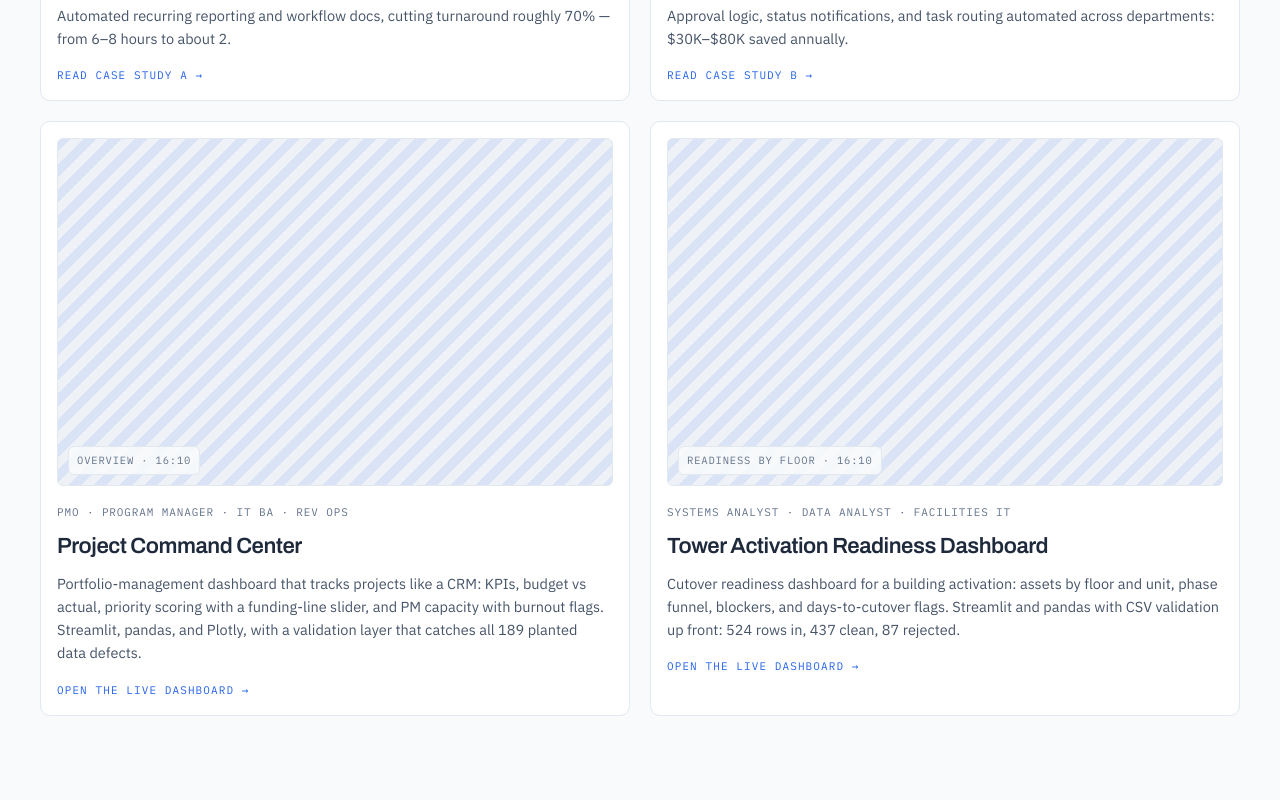
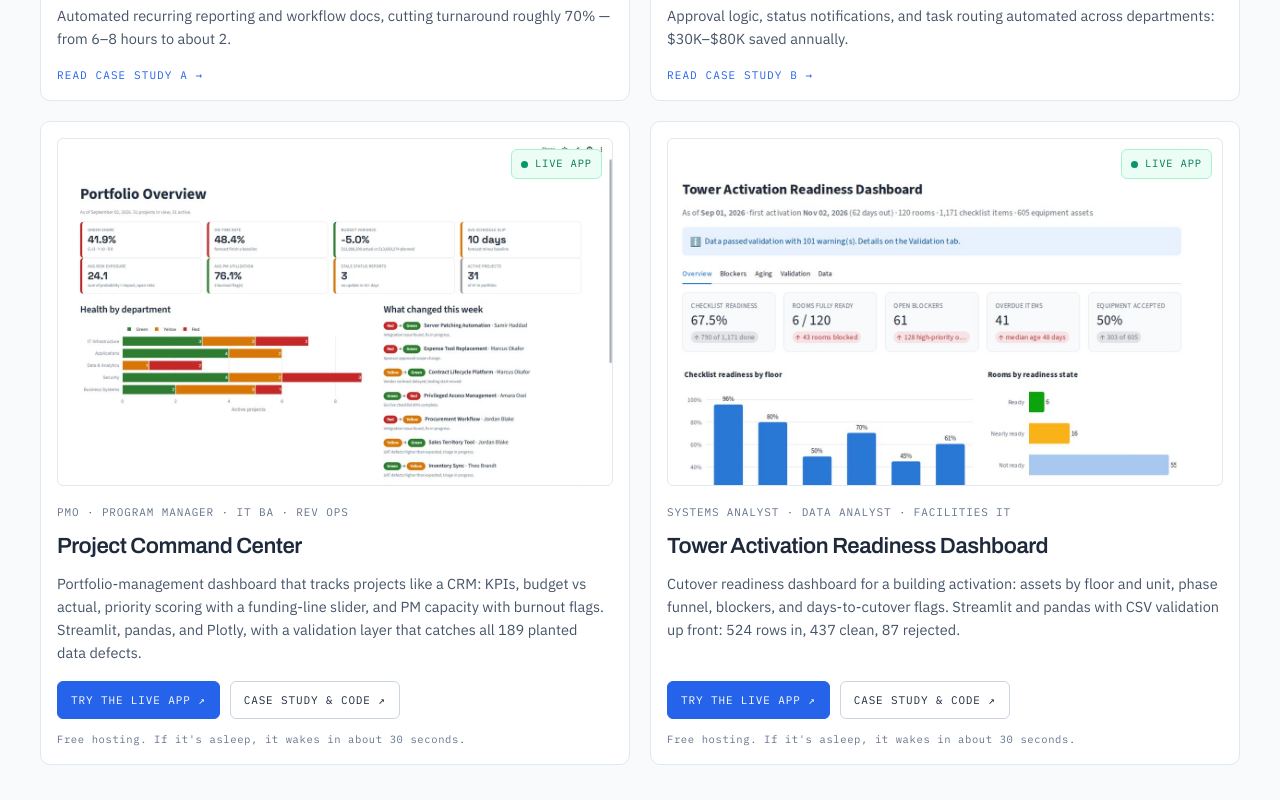
Before and after one commit to magalygreyes/Portfolio, a plain HTML site: page index.html in a window 1280 px wide. Shown: the part 2660-3460 px from the top of the page. Drawn offline with Linux system fonts and the light colour scheme.

Commit message:
Clickable live app cards

```diff
--- a/index.html
+++ b/index.html
@@ -7,21 +7,21 @@
 <meta name="description" content="Business and systems analyst with 10+ years across healthcare, legal, enterprise IT, and small-business consulting. Requirements, process design, dashboards, and workflow automation delivering $30K–$80K in annual savings.">
 <meta name="theme-color" content="#F8FAFC">
 <link rel="icon" href="assets/favicon.svg" type="image/svg+xml">
-<link rel="canonical" href="https://magalygonzalezreyes.netlify.app/">
+<link rel="canonical" href="https://magalygreyes-portfolio.netlify.app/">
 
 <!-- Open Graph / Twitter -->
 <meta property="og:type" content="website">
 <meta property="og:title" content="Magaly Gonzalez Reyes — Business Analyst">
 <meta property="og:description" content="Requirements, process design, dashboards, and workflow automation across healthcare, legal, enterprise IT, and small business. $30K–$80K in annual savings delivered.">
-<meta property="og:url" content="https://magalygonzalezreyes.netlify.app/">
-<meta property="og:image" content="https://magalygonzalezreyes.netlify.app/assets/og-image.png">
+<meta property="og:url" content="https://magalygreyes-portfolio.netlify.app/">
+<meta property="og:image" content="https://magalygreyes-portfolio.netlify.app/assets/og-image.png">
 <meta property="og:image:width" content="1200">
 <meta property="og:image:height" content="630">
 <meta property="og:image:alt" content="Magaly Gonzalez Reyes, Business Analyst. I connect business needs to the systems, data, and automation that deliver them.">
 <meta name="twitter:card" content="summary_large_image">
 <meta name="twitter:title" content="Magaly Gonzalez Reyes — Business Analyst">
 <meta name="twitter:description" content="Requirements, process mapping, dashboards, and workflow automation. $30K–$80K in annual savings delivered.">
-<meta name="twitter:image" content="https://magalygonzalezreyes.netlify.app/assets/og-image.png">
+<meta name="twitter:image" content="https://magalygreyes-portfolio.netlify.app/assets/og-image.png">
 
 <!-- Fonts -->
 <link rel="preconnect" href="https://fonts.googleapis.com">
@@ -36,7 +36,7 @@
   "jobTitle": "Business Analyst",
   "description": "Business and systems analyst with 10+ years across healthcare, legal, enterprise IT, and small-business consulting. Requirements, process design, dashboards, and workflow automation.",
   "email": "mailto:magaly.g.reyes@gmail.com",
-  "url": "https://magalygonzalezreyes.netlify.app/",
+  "url": "https://magalygreyes-portfolio.netlify.app/",
   "address": { "@type": "PostalAddress", "addressLocality": "Rodeo", "addressRegion": "CA", "addressCountry": "US" },
   "knowsLanguage": ["en", "es"],
   "knowsAbout": ["Business analysis", "Requirements elicitation", "Process mapping", "Power Platform", "SharePoint", "Workflow automation", "Dashboards", "SQL"],
@@ -177,6 +177,21 @@
 .card h3{font-size:22px;font-weight:600;letter-spacing:-.02em;line-height:1.2}
 .card p{font-size:14.5px;line-height:1.6;color:var(--body)}
 .card .more{font-family:var(--mono);font-size:11px;letter-spacing:.1em;text-transform:uppercase;color:var(--accent);margin-top:4px}
+/* Live project cards: whole card opens the app, GitHub link sits on top */
+.card-live{position:relative}
+.card-live h3 a{color:inherit;text-decoration:none}
+.card-live h3 a::after{content:"";position:absolute;inset:0;border-radius:10px;z-index:1}
+.card-live h3 a:focus-visible{outline:none}
+.card-live:focus-within{border-color:var(--accent);box-shadow:0 0 0 3px rgba(37,99,235,.25)}
+.card .slot.shot{background-image:none}
+.card .live-badge{position:absolute;right:10px;top:10px;display:inline-flex;align-items:center;gap:7px;padding:5px 9px;border-radius:6px;background:var(--success-bg);border:1px solid var(--success-border);color:var(--success-text);font-family:var(--mono);font-size:10.5px;letter-spacing:.08em;text-transform:uppercase}
+.card .live-badge i{width:7px;height:7px;border-radius:50%;background:var(--success)}
+.card .actions{position:relative;z-index:2;display:flex;flex-wrap:wrap;gap:10px;margin-top:auto;padding-top:4px}
+.card .actions a{display:inline-flex;align-items:center;gap:6px;padding:9px 13px;border-radius:6px;font-family:var(--mono);font-size:11px;letter-spacing:.08em;text-transform:uppercase;text-decoration:none;border:1px solid var(--border-strong);color:var(--ink);background:var(--surface);transition:border-color .2s ease,color .2s ease,background-color .2s ease}
+.card .actions a:hover{border-color:var(--accent);color:var(--accent)}
+.card .actions a.primary{background:var(--accent);border-color:var(--accent);color:#fff}
+.card .actions a.primary:hover{background:var(--accent-hover);color:#fff}
+.card .wake{font-family:var(--mono);font-size:10.5px;letter-spacing:.06em;color:var(--muted);position:relative;z-index:2}
 
 /* ---------- Case studies ---------- */
 .cases{background:var(--ink);color:var(--bg)}
@@ -403,20 +418,28 @@
         <span class="more">Read case study B →</span>
       </a>
       <!-- Row 2: live dashboards -->
-      <a class="card" href="https://project-command-center-mg.streamlit.app" target="_blank" rel="noopener">
-        <div class="slot" role="img" aria-label="Project Command Center overview page with KPI tiles and project table (image coming soon)"><span class="cap">Overview · 16:10</span></div>
+      <article class="card card-live">
+        <div class="slot shot"><img src="assets/card-project-command-center.jpg" alt="Project Command Center overview page: KPI tiles, health by department, and what changed this week" loading="lazy" width="1200" height="750"><span class="live-badge"><i aria-hidden="true"></i>Live app</span></div>
         <p class="meta">PMO · Program Manager · IT BA · Rev Ops</p>
-        <h3>Project Command Center</h3>
+        <h3><a href="https://project-command-center-mg.streamlit.app" target="_blank" rel="noopener">Project Command Center</a></h3>
         <p>Portfolio-management dashboard that tracks projects like a CRM: KPIs, budget vs actual, priority scoring with a funding-line slider, and PM capacity with burnout flags. Streamlit, pandas, and Plotly, with a validation layer that catches all 189 planted data defects.</p>
-        <span class="more">Open the live dashboard →</span>
-      </a>
-      <a class="card" href="https://tower-activation-readiness.streamlit.app" target="_blank" rel="noopener">
-        <div class="slot" role="img" aria-label="Tower Activation Readiness dashboard with readiness by floor and phase funnel (image coming soon)"><span class="cap">Readiness by floor · 16:10</span></div>
+        <div class="actions">
+          <a class="primary" href="https://project-command-center-mg.streamlit.app" target="_blank" rel="noopener">Try the live app ↗</a>
+          <a href="https://github.com/magalygreyes/Portfolio/tree/main/projects/project-command-center" target="_blank" rel="noopener">Case study &amp; code ↗</a>
+        </div>
+        <p class="wake">Free hosting. If it's asleep, it wakes in about 30 seconds.</p>
+      </article>
+      <article class="card card-live">
+        <div class="slot shot"><img src="assets/card-tower-activation.jpg" alt="Tower Activation Readiness dashboard: readiness KPIs and checklist readiness by floor" loading="lazy" width="1200" height="750"><span class="live-badge"><i aria-hidden="true"></i>Live app</span></div>
         <p class="meta">Systems Analyst · Data Analyst · Facilities IT</p>
-        <h3>Tower Activation Readiness Dashboard</h3>
+        <h3><a href="https://tower-activation-readiness.streamlit.app" target="_blank" rel="noopener">Tower Activation Readiness Dashboard</a></h3>
         <p>Cutover readiness dashboard for a building activation: assets by floor and unit, phase funnel, blockers, and days-to-cutover flags. Streamlit and pandas with CSV validation up front: 524 rows in, 437 clean, 87 rejected.</p>
-        <span class="more">Open the live dashboard →</span>
-      </a>
+        <div class="actions">
+          <a class="primary" href="https://tower-activation-readiness.streamlit.app" target="_blank" rel="noopener">Try the live app ↗</a>
+          <a href="https://github.com/magalygreyes/Portfolio/tree/main/projects/tower-activation-readiness" target="_blank" rel="noopener">Case study &amp; code ↗</a>
+        </div>
+        <p class="wake">Free hosting. If it's asleep, it wakes in about 30 seconds.</p>
+      </article>
       <!-- Row 3: add the AI documentation agent card here (two cards per row) -->
     </div>
   </div>
```
Also changed, not shown: assets/card-project-command-center.jpg (added), assets/card-tower-activation.jpg (added).
